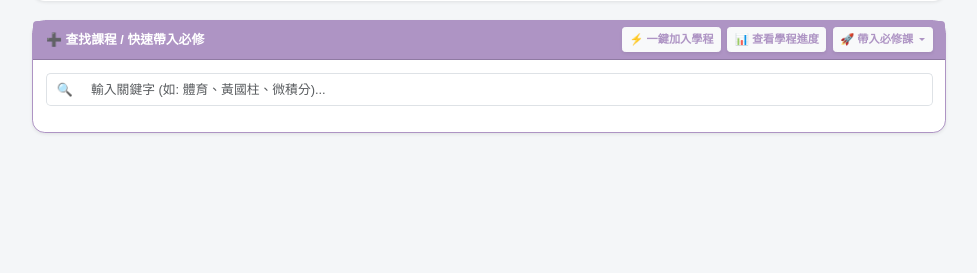
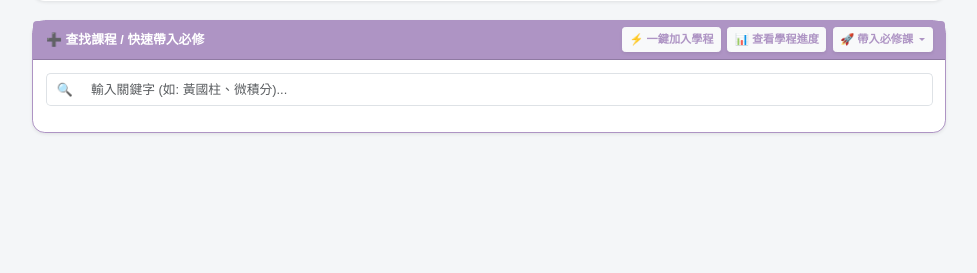
Before and after one commit to jameslin101219-maker/NTHU_ChemE_Portfolio, a Flask app: page /planning in a window 1280 px wide. Shown: the part 189-462 px from the top of the page, without its empty margins (244-1221 px from the left). Run offline with Flask 3, Linux system fonts and the light colour scheme; the visitor is signed in with stand-in values (Sample User, id 1); data that the repository does not hold is empty; some libraries are stand-ins or nearby versions.

Commit message:
Update planning.html

```diff
--- a/templates/planning.html
+++ b/templates/planning.html
@@ -107,7 +107,7 @@
             <div class="card-body">
                 <div class="input-group mb-3">
                     <span class="input-group-text bg-white border-end-0 text-secondary">🔍</span>
-                    <input type="text" id="searchInput" class="form-control border-start-0 py-2 shadow-none" placeholder="輸入關鍵字 (如: 體育、黃國柱、微積分)..." autocomplete="off">
+                    <input type="text" id="searchInput" class="form-control border-start-0 py-2 shadow-none" placeholder="輸入關鍵字 (如: 黃國柱、微積分)..." autocomplete="off">
                 </div>
                 <div id="searchResults" class="list-group mb-3" style="display: none; max-height: 280px; overflow-y: auto; border-radius: 8px;"></div>
                 <form id="addCourseForm" action="/planning" method="POST" style="display: none;">
```
